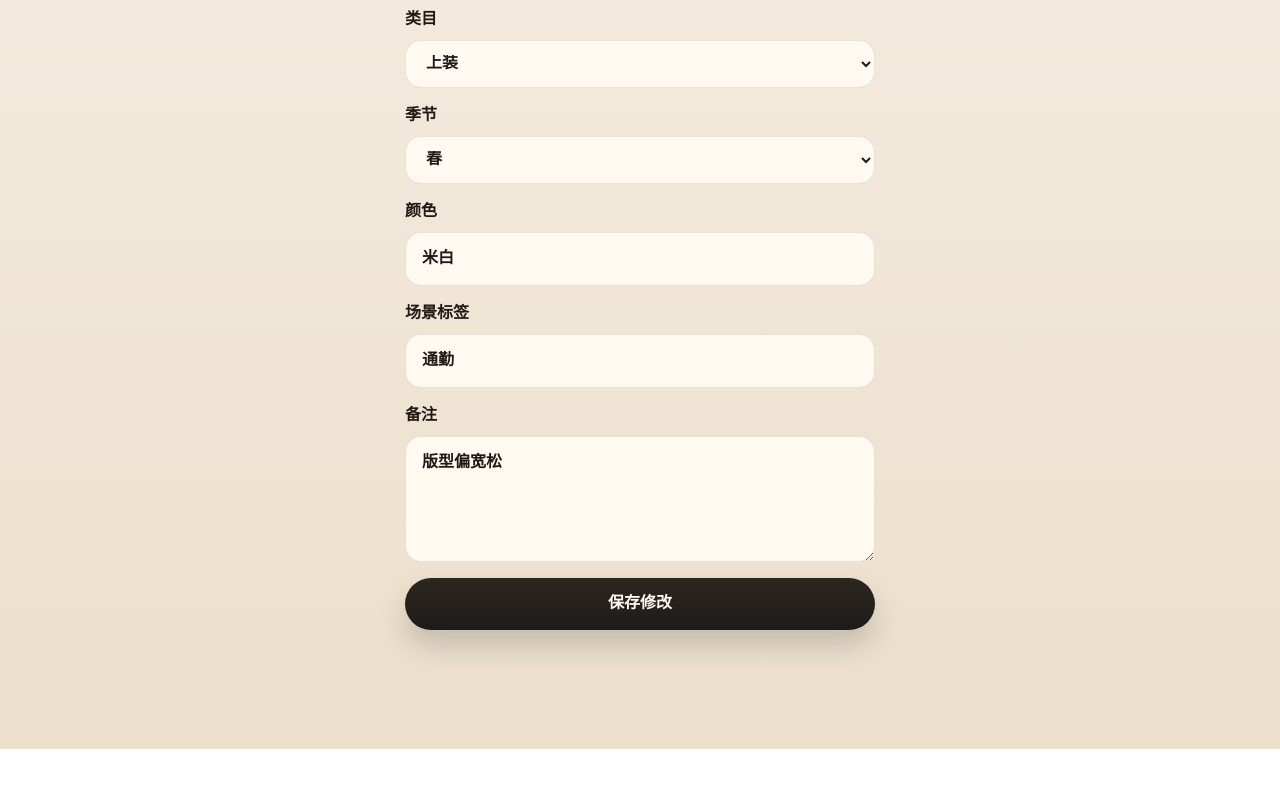
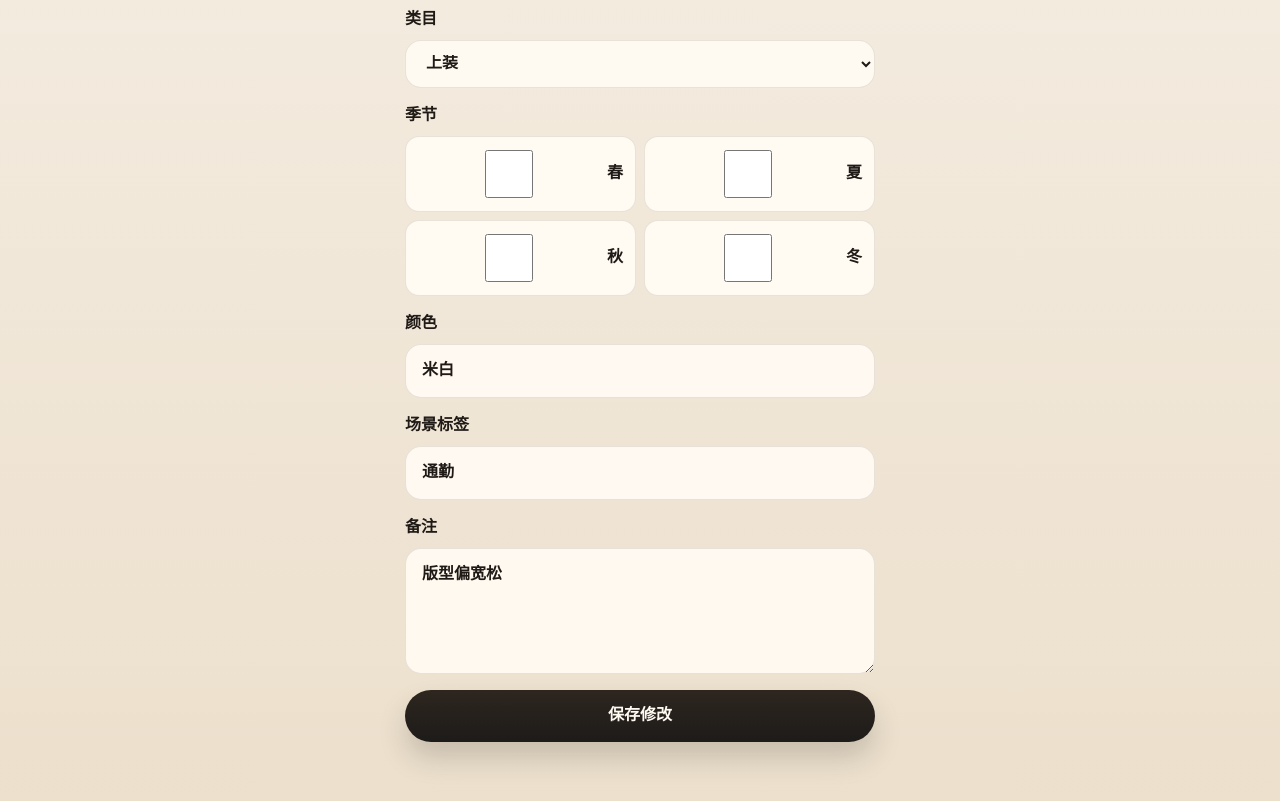
Before and after one commit to pandacoffee-ghost/closingast, a Next.js app: page /items/1/edit in a window 1280 px wide. Shown: the part 1260-2061 px from the top of the page. Before the commit the page ends 2009 px from the top, so only its background shows below. Built offline with nearby package versions, Linux system fonts and the light colour scheme; no server answers.

Commit message:
feat: support multi-select seasons in item form

```diff
--- a/components/items/item-form-client.tsx
+++ b/components/items/item-form-client.tsx
@@ -32,6 +32,21 @@ type ItemFormClientProps = {
   };
 };
 
+const seasonOptions = [
+  { value: "spring", label: "春" },
+  { value: "summer", label: "夏" },
+  { value: "autumn", label: "秋" },
+  { value: "winter", label: "冬" }
+] as const;
+
+function arraysEqual(left: string[], right: string[]) {
+  if (left.length !== right.length) {
+    return false;
+  }
+
+  return [...left].sort().every((entry, index) => entry === [...right].sort()[index]);
+}
+
 export function ItemFormClient({ itemId, initialValues }: ItemFormClientProps) {
   const router = useRouter();
   const [isSubmitting, setIsSubmitting] = useState(false);
@@ -41,7 +56,7 @@ export function ItemFormClient({ itemId, initialValues }: ItemFormClientProps) {
   const [title, setTitle] = useState(initialValues?.title ?? "");
   const [sourceUrl, setSourceUrl] = useState(initialValues?.sourceUrl ?? "");
   const [category, setCategory] = useState(initialValues?.category ?? "top");
-  const [season, setSeason] = useState(initialValues?.season?.[0] ?? "spring");
+  const [seasonSelections, setSeasonSelections] = useState<string[]>(initialValues?.season ?? ["spring"]);
   const [color, setColor] = useState(initialValues?.color ?? "白色");
   const [styleTag, setStyleTag] = useState(initialValues?.styleTags?.[0] ?? "");
   const [notes, setNotes] = useState(initialValues?.notes ?? "");
@@ -91,6 +106,30 @@ export function ItemFormClient({ itemId, initialValues }: ItemFormClientProps) {
     setConflictedFields((current) => ({
       ...current,
       [field]: false
+    }));
+  }
+
+  function applyRecognizedSeasons(nextSeasons: string[] | undefined) {
+    if (!nextSeasons || nextSeasons.length === 0) {
+      return;
+    }
+
+    if (touchedFields.season) {
+      setConflictedFields((current) => ({
+        ...current,
+        season: !arraysEqual(nextSeasons, seasonSelections)
+      }));
+      return;
+    }
+
+    setSeasonSelections(nextSeasons);
+    setRecognizedFields((current) => ({
+      ...current,
+      season: true
+    }));
+    setConflictedFields((current) => ({
+      ...current,
+      season: false
     }));
   }
 
@@ -145,7 +184,7 @@ export function ItemFormClient({ itemId, initialValues }: ItemFormClientProps) {
       applyRecognizedValue("color", result.color, color, setColor);
       applyRecognizedValue("styleTag", result.styleTags?.[0], styleTag, setStyleTag);
       applyRecognizedValue("notes", result.description, notes, setNotes);
-      applyRecognizedValue("season", result.seasons?.[0], season, setSeason);
+      applyRecognizedSeasons(result.seasons);
       setRecognitionSummary("已识别建议，可继续手动修改");
     } catch {
       setRecognitionSummary("图片识别失败，请手动填写");
@@ -235,7 +274,7 @@ export function ItemFormClient({ itemId, initialValues }: ItemFormClientProps) {
     const payload = {
       title: String(formData.get("title") ?? ""),
       category: String(formData.get("category") ?? category),
-      season: [String(formData.get("season") ?? initialValues?.season?.[0] ?? "spring")],
+      season: seasonSelections,
       color: String(formData.get("color") ?? initialValues?.color ?? "白色"),
       styleTags: normalizedStyleTag ? [normalizedStyleTag] : [],
       imageDataUrl: previewUrl ?? undefined,
@@ -343,19 +382,38 @@ export function ItemFormClient({ itemId, initialValues }: ItemFormClientProps) {
 
       <label style={{ display: "grid", gap: "8px", fontWeight: 600 }}>
         {renderFieldLabel("季节", "season")}
-        <select
-          name="season"
-          value={season}
-          onChange={(event) => {
-            markTouched("season");
-            setSeason(event.target.value);
-          }}
-        >
-          <option value="spring">春</option>
-          <option value="summer">夏</option>
-          <option value="autumn">秋</option>
-          <option value="winter">冬</option>
-        </select>
+        <div style={{ display: "grid", gap: "8px", gridTemplateColumns: "repeat(2, minmax(0, 1fr))" }}>
+          {seasonOptions.map((option) => (
+            <label
+              key={option.value}
+              style={{
+                display: "flex",
+                alignItems: "center",
+                gap: "8px",
+                padding: "10px 12px",
+                borderRadius: "14px",
+                background: "#fffaf2",
+                border: "1px solid rgba(64, 48, 34, 0.12)"
+              }}
+            >
+              <input
+                type="checkbox"
+                name="season"
+                value={option.value}
+                checked={seasonSelections.includes(option.value)}
+                onChange={(event) => {
+                  markTouched("season");
+                  setSeasonSelections((current) =>
+                    event.target.checked
+                      ? [...new Set([...current, option.value])]
+                      : current.filter((entry) => entry !== option.value)
+                  );
+                }}
+              />
+              <span>{option.label}</span>
+            </label>
+          ))}
+        </div>
         {conflictedFields.season ? (
           <span style={{ fontSize: "13px", color: "#8a5a22", fontWeight: 500 }}>
             有新的识别建议，已保留你的手动填写
```
Also changed, not shown: 1 other file (tests, documents, lock files or other folders).
